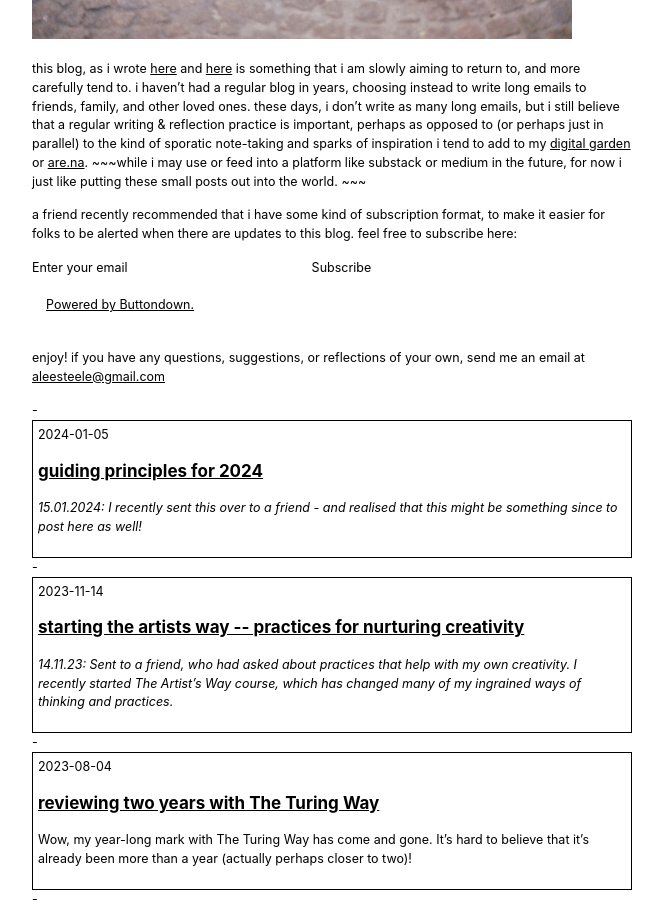
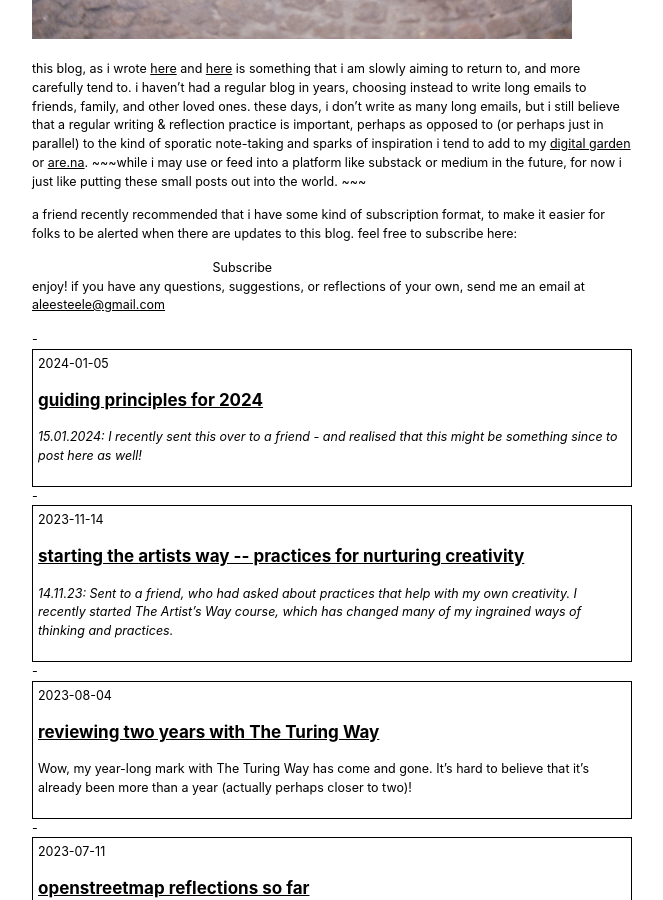
Before and after one commit to riggraz/no-style-please, a Jekyll site: the page built from blog.md, in a window 1280 px wide and 900 px high, scrolled down 420 px. Shown: the whole window, without its empty margins (308-971 px from the left). Built offline with Jekyll 4.4.1, drawn with Linux system fonts in a browser that asks for light colours.

Commit message:
Update blog.md

```diff
--- a/blog.md
+++ b/blog.md
@@ -15,14 +15,10 @@ a friend recently recommended that i have some kind of subscription format, to m
   target="popupwindow"
   onsubmit="window.open('https://buttondown.email/aleesteele', 'popupwindow')"
   class="embeddable-buttondown-form"
+  style="border:1px; background-color:#ffffff;"
 >
-  <label for="bd-email">Enter your email</label>
   <input type="email" name="email" id="bd-email" />
-
   <input type="submit" value="Subscribe" />
-  <p>
-    <a href="https://buttondown.email/refer/aleesteele" target="_blank">Powered by Buttondown.</a>
-  </p>
 </form>
 
 enjoy! if you have any questions, suggestions, or reflections of your own, send me an email at [aleesteele@gmail.com](mailto:aleesteele@gmail.com)
```
